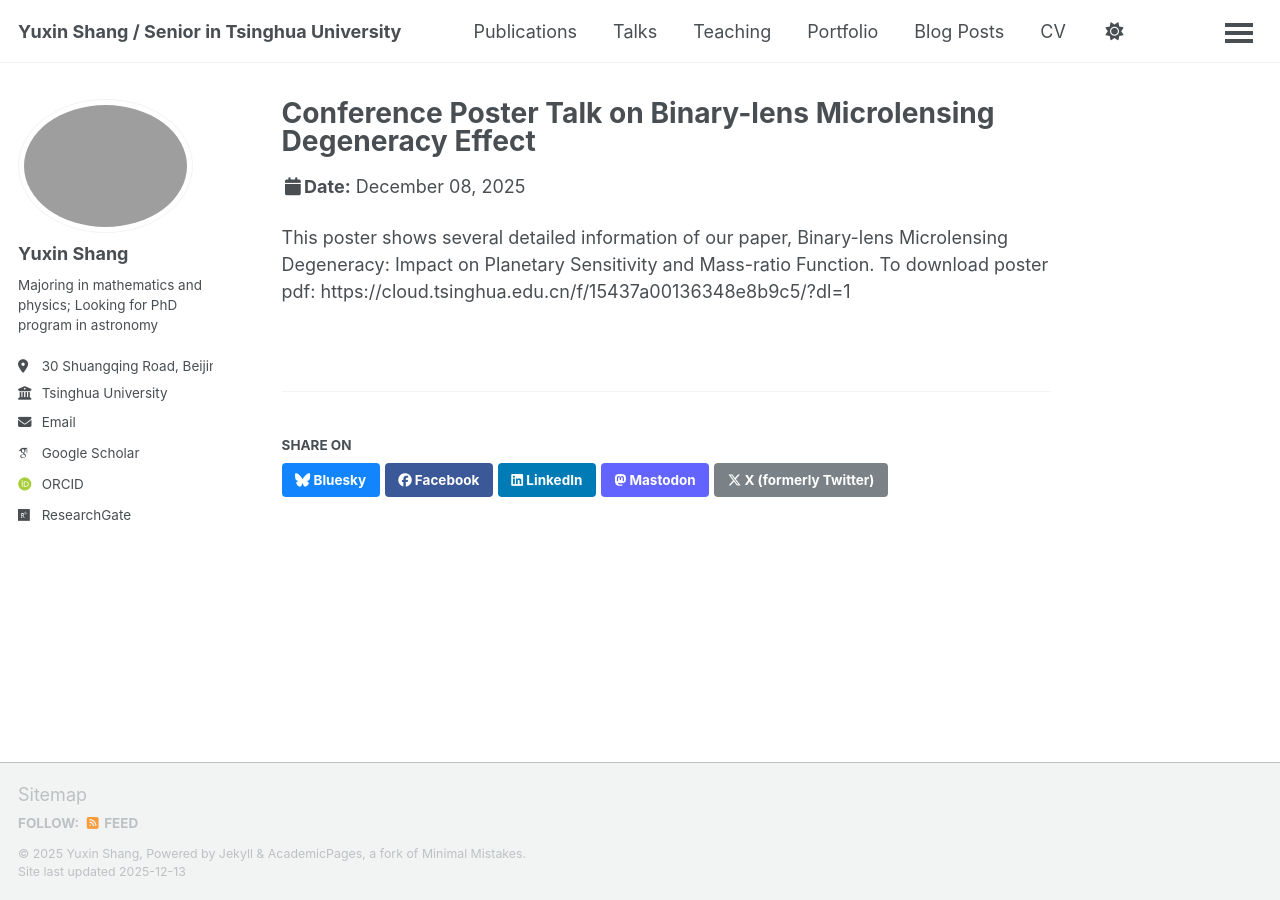
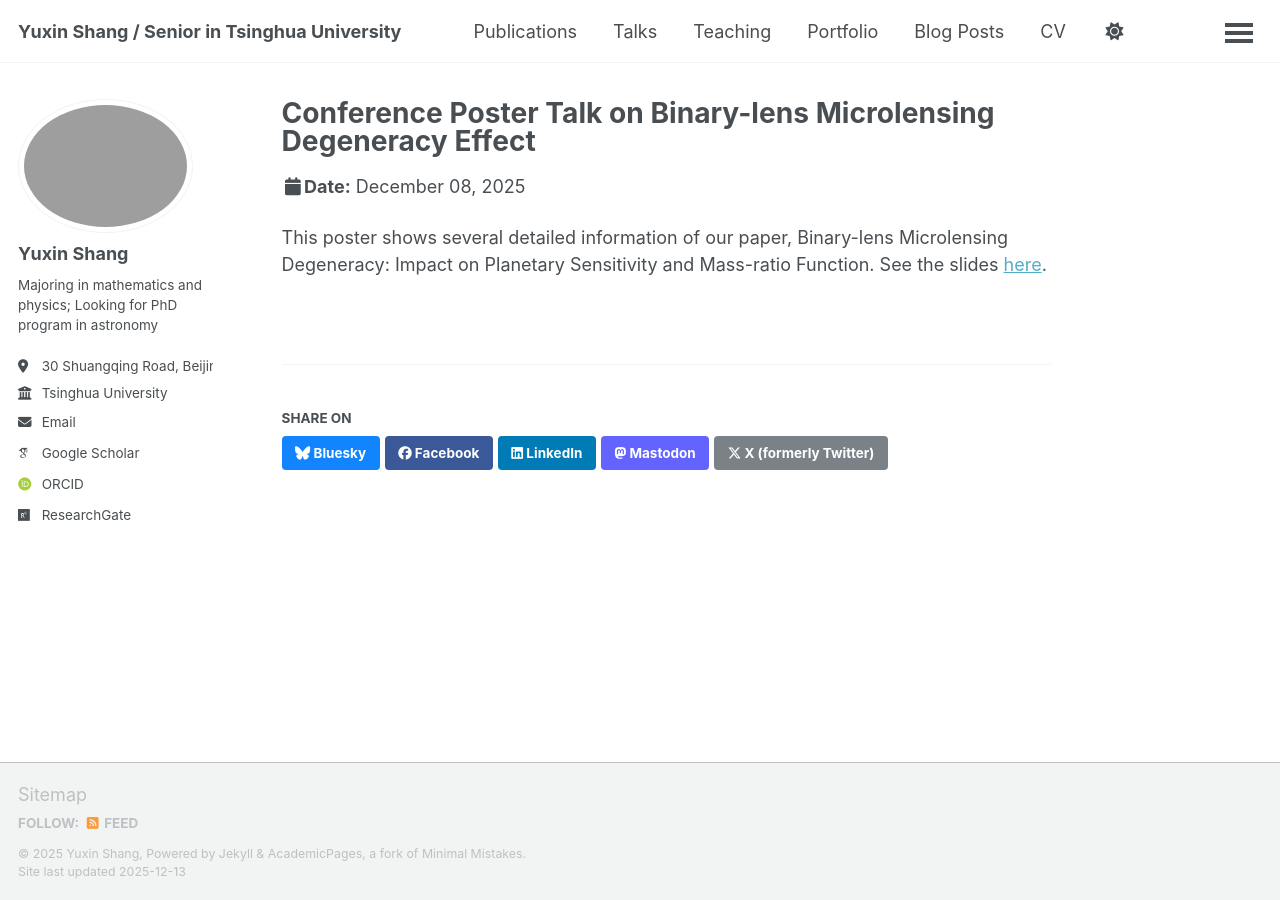
Before and after one commit to YuxinShang-thu/YuxinShang-thu.github.io, a Jekyll site: the page built from _talks/2014-03-01-talk-3.md, in a window 1280 px wide. Built offline with Jekyll 4.4.1, drawn with Linux system fonts in a browser that asks for light colours; some web fonts are replaced; a script bundle is joined from its source files by our own code; library files that are not in the unit come from our copies.

Commit message:
Update poster download link and description

```diff
--- a/_talks/2014-03-01-talk-3.md
+++ b/_talks/2014-03-01-talk-3.md
@@ -7,4 +7,4 @@ permalink: /talks/2014-03-01-talk-3
 date: 2025-12-08
 location: "Shanghai, China"
 ---
-This poster shows several detailed information of our paper, Binary-lens Microlensing Degeneracy: Impact on Planetary Sensitivity and Mass-ratio Function. To download poster pdf: https://cloud.tsinghua.edu.cn/f/15437a00136348e8b9c5/?dl=1
+This poster shows several detailed information of our paper, Binary-lens Microlensing Degeneracy: Impact on Planetary Sensitivity and Mass-ratio Function. See the slides [here](https://cloud.tsinghua.edu.cn/f/9d38afa151774112bbd8/?dl=1).
```
